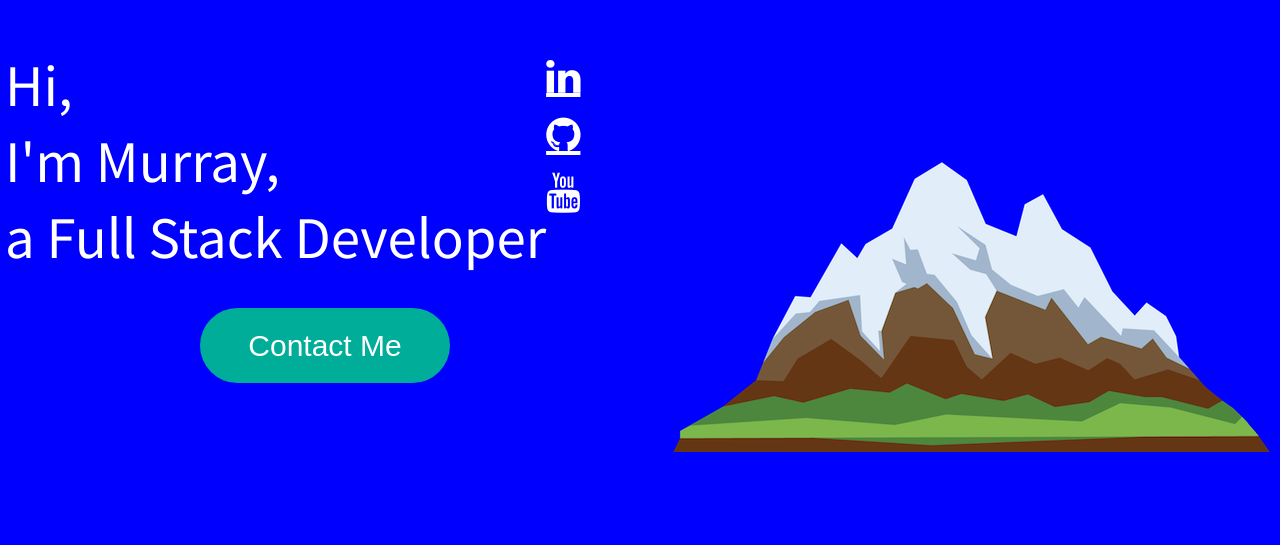
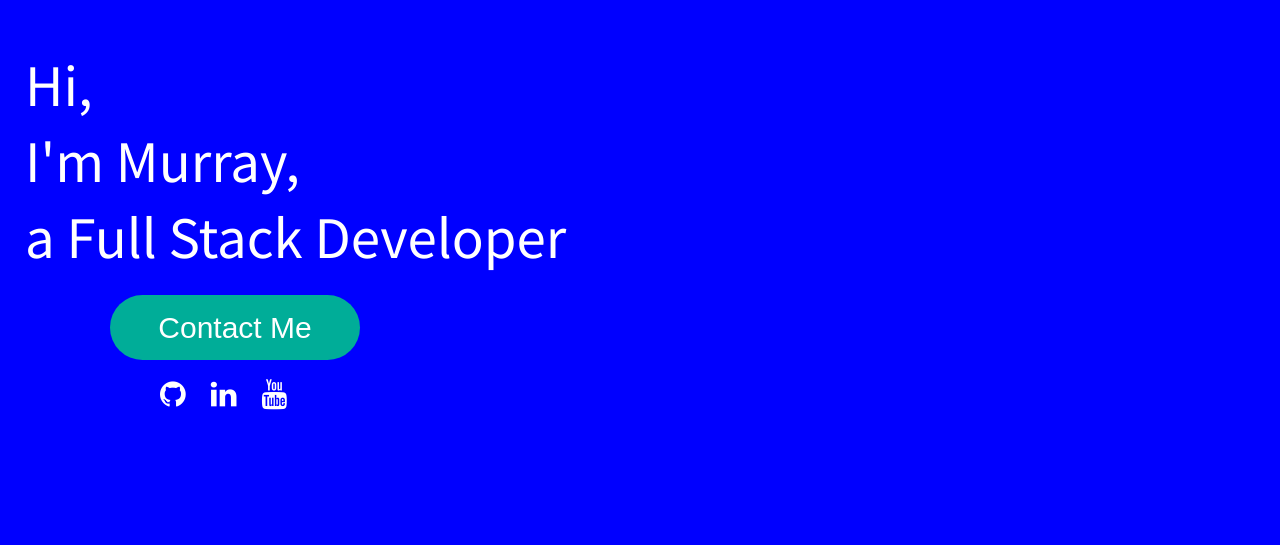
Before and after one commit to murraymilton/New-Portfolio-Site, a plain HTML site: page index.html in a window 1280 px wide. Shown: the part 255-800 px from the top of the page. Drawn offline with Linux system fonts and the light colour scheme.

Commit message:
modified introduction section using absolute positioning

```diff
--- a/css/styles.css
+++ b/css/styles.css
@@ -20,17 +20,27 @@ h1 {
   /* position: relative; */
   left: -100px;
   bottom: 70px;
+  margin-bottom: 20px;
+  margin-left: 20px;
 }
 
 a {
   color: #fff;
+  text-decoration: none;
+}
+
+li {
+  float: right;
+  margin-right: 25px;
 }
 
 .social {
-  display: inline-block;
+  /* display: inline-block; */
   list-style: none;
-  font-size: 40px;
+  font-size: 30px;
   position: absolute;
+  bottom: 170px;
+  left: 160px;
 }
 
 .social-icon {
@@ -39,8 +49,8 @@ a {
 
 .contact-me {
   position: absolute;
-  bottom: 190px;
-  left: 200px;
+  top: 550px;
+  left: 110px;
 }
 
 .top-header {
@@ -79,7 +89,7 @@ a {
 
 button {
   width: 250px;
-  height: 75px;
+  height: 65px;
   border-radius: 50px;
   color: #fff;
   font-size: bold;
--- a/index.html
+++ b/index.html
@@ -30,6 +30,13 @@
         <span class="social-icon">
           <li>
             <a
+              href="https://www.youtube.com/channel/UCnTy6ALgLcoXx4VB7QtXB0Q"
+              class="fa fa-youtube"
+              target="_blank"
+            ></a>
+          </li>
+          <li>
+            <a
               href="https://www.linkedin.com/in/murray-milton/"
               class="fa fa-linkedin"
               target="_blank"
@@ -42,18 +49,11 @@
               target="_blank"
             ></a>
           </li>
-          <li>
-            <a
-              href="https://www.youtube.com/channel/UCnTy6ALgLcoXx4VB7QtXB0Q"
-              class="fa fa-youtube"
-              target="_blank"
-            ></a>
-          </li>
         </span>
       </ul>
       <button class="contact-me">Contact Me</button>
       <!-- <img src="images/cloud.png" alt="cloud-img" class="bottom-cloud" /> -->
-      <img src="images/mountain.png" alt="mountain-img" class="mountain" />
+      <!-- <img src="images/mountain.png" alt="mountain-img" class="mountain" /> -->
     </header>
     <main class="main-section">
       <section class="top-section">
```
